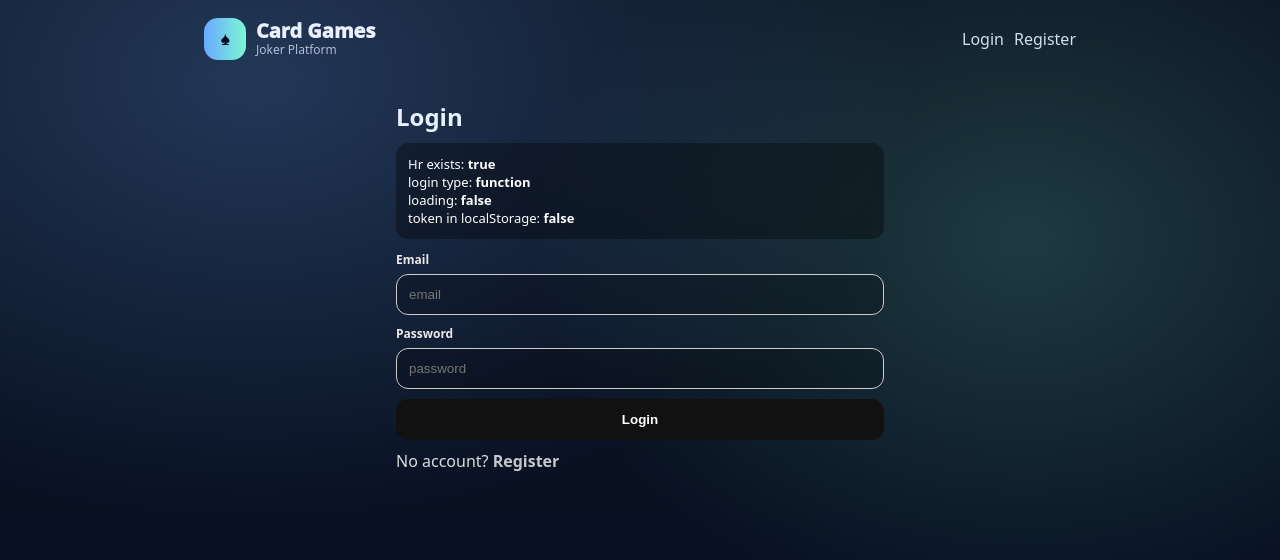
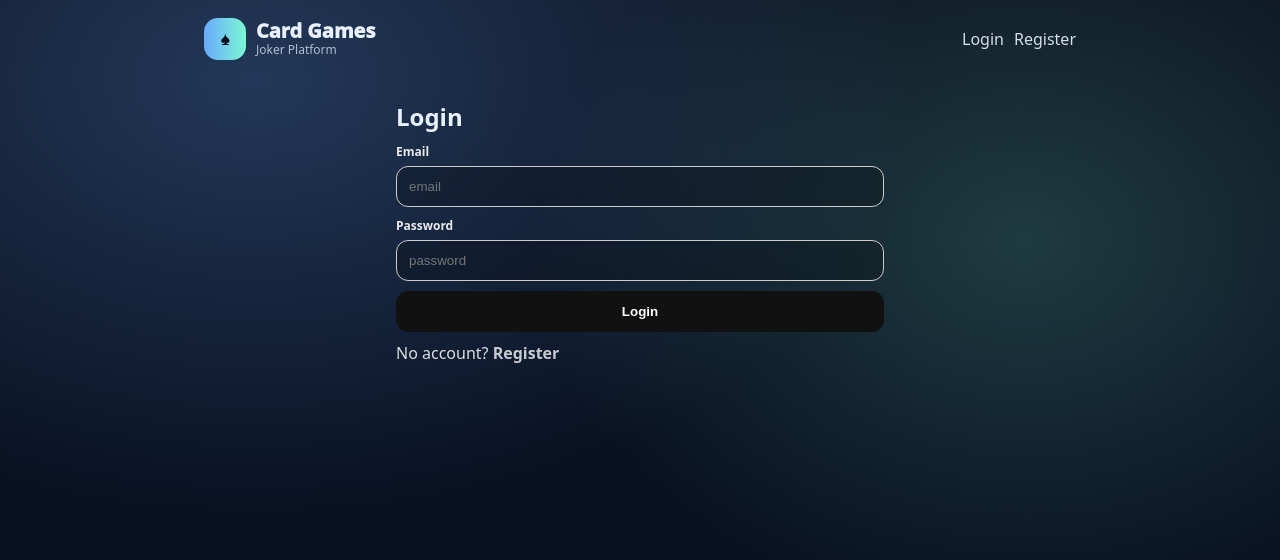
Before and after one commit to giodatunashvili20-maker/joker-platform, a React (Vite) app in the folder web/: page /#/login in a window 1280 px wide. Shown: the top 560 px of the page. Built offline with nearby package versions, Linux system fonts and the light colour scheme; no server answers.

Commit message:
Update Login.jsx

```diff
--- a/web/src/pages/Login.jsx
+++ b/web/src/pages/Login.jsx
@@ -35,22 +35,7 @@ export default function Login() {
     <div style={{ maxWidth: 520, margin: "0 auto", padding: 16 }}>
       <h2 style={{ margin: "10px 0" }}>Login</h2>
 
-      {/* DEBUG BLOCK */}
-      <div
-        style={{
-          background: "rgba(0,0,0,0.35)",
-          color: "white",
-          padding: 12,
-          borderRadius: 12,
-          marginBottom: 12,
-          fontSize: 13,
-        }}
-      >
-        <div>Hr exists: <b>{String(!!Hr)}</b></div>
-        <div>login type: <b>{typeof Hr?.login}</b></div>
-        <div>loading: <b>{String(Hr?.loading)}</b></div>
-        <div>token in localStorage: <b>{String(tokenExists)}</b></div>
-      </div>
+
 
       <form onSubmit={onSubmit} style={{ display: "grid", gap: 10 }}>
         <div style={{ display: "grid", gap: 6 }}>
```
